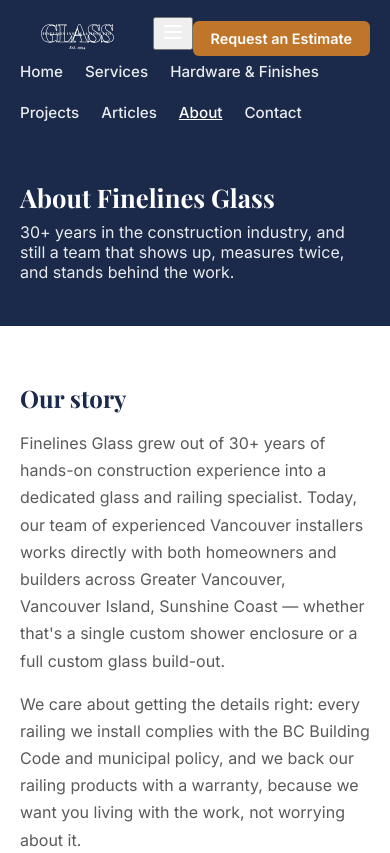
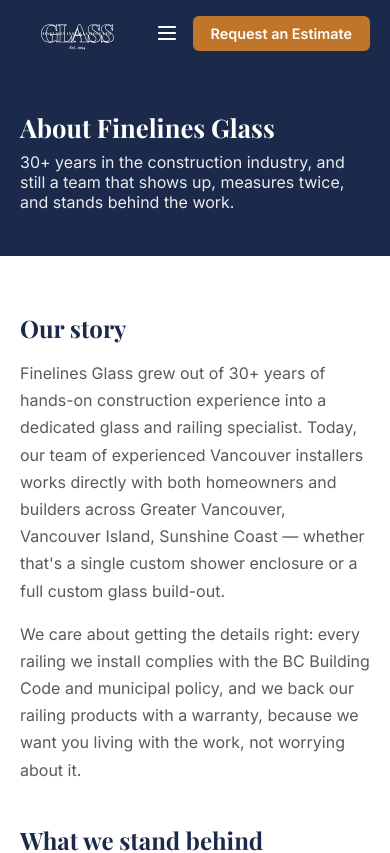
Before and after one commit to maplesheetco/finelines-glass, a React (Vite) app: page /about in a window 390 px wide. Shown: the top 853 px of the page. Built offline with nearby package versions, Linux system fonts and the light colour scheme.

Commit message:
Add responsive styles for navigation and header elements

```diff
--- a/src/index.css
+++ b/src/index.css
@@ -61,11 +61,27 @@ h1, h2, h3, h4, h5, h6 {
   display: flex;
   align-items: center;
   gap: 10px;
+  order: 1;
+}
+.header-right {
+  display: flex;
+  align-items: center;
+  gap: 14px;
+  order: 3;
+}
+.nav-toggle {
+  display: none;
+  background: none;
+  border: none;
+  padding: 6px;
+  margin: -6px;
+  cursor: pointer;
 }
 .nav-links {
   display: flex;
   gap: 22px;
   flex-wrap: wrap;
+  order: 2;
 }
 .nav-links a {
   font-weight: 500;
@@ -83,6 +99,28 @@ h1, h2, h3, h4, h5, h6 {
   white-space: nowrap;
 }
 .header-cta:hover { filter: brightness(1.08); }
+
+/* Below ~760px, the 7 nav links no longer fit in one row next to the logo
+   and CTA, so they collapse into a hamburger-triggered dropdown instead of
+   wrapping messily across multiple lines in the navy bar. */
+@media (max-width: 760px) {
+  .site-header .container { align-content: flex-start; }
+  .header-right { order: 2; }
+  .nav-toggle { display: flex; align-items: center; justify-content: center; }
+  .nav-links {
+    order: 3;
+    flex: 1 0 100%;
+    display: none;
+    flex-direction: column;
+    align-items: flex-start;
+    gap: 2px;
+    margin-top: 12px;
+    padding-top: 12px;
+    border-top: 1px solid rgba(255, 255, 255, 0.15);
+  }
+  .nav-links.open { display: flex; }
+  .nav-links a { width: 100%; padding: 10px 0; }
+}
 
 /* ---------- Hero ---------- */
 .hero {
```
